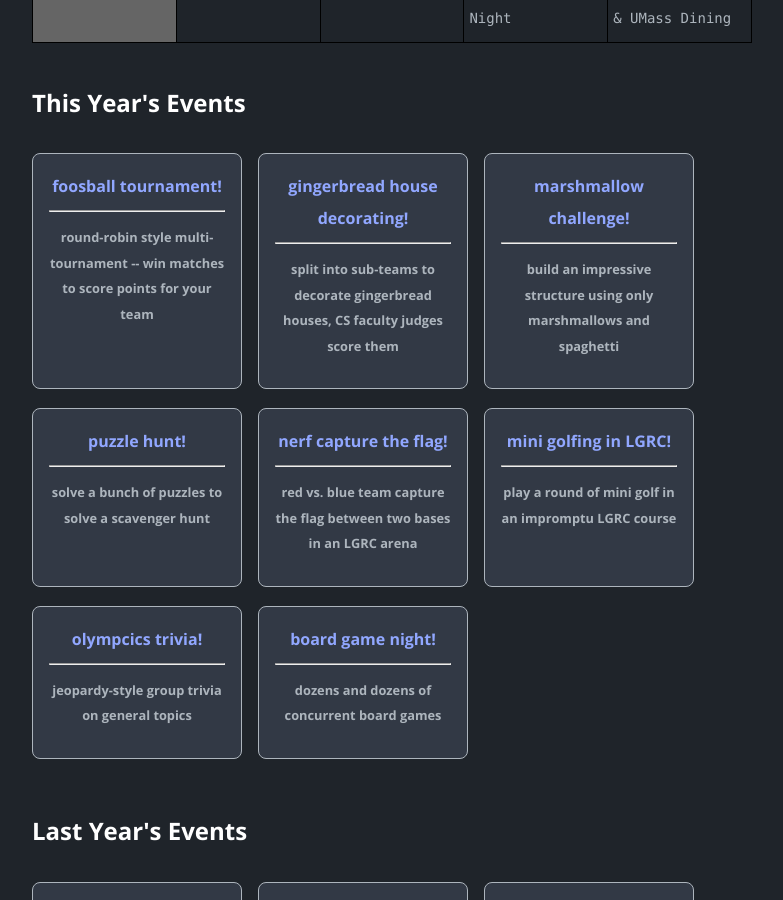
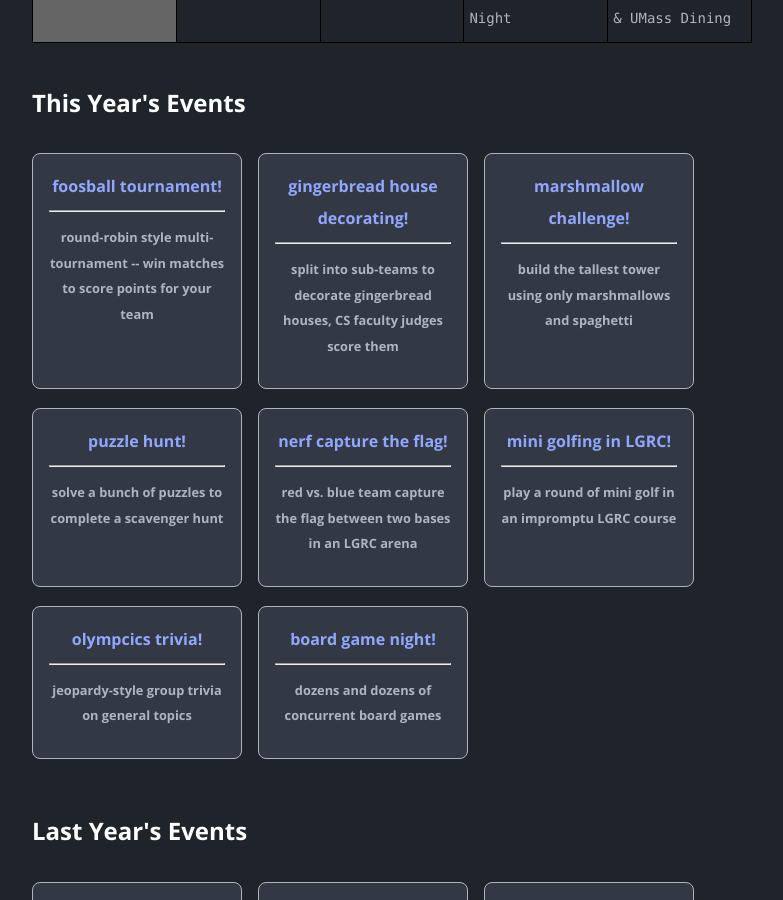
Before and after one commit to olympcics/olympcics.github.io, a Jekyll site: the page built from index.md, in a window 1280 px wide and 900 px high, scrolled down 1708 px. Shown: the whole window, without its empty margins (248-1031 px from the left). Built offline with Jekyll 4.4.1, drawn with Linux system fonts in a browser that asks for light colours.

Commit message:
Update home.yml

```diff
--- a/_data/home.yml
+++ b/_data/home.yml
@@ -19,11 +19,11 @@ project_entries:
 
   - title: marshmallow challenge!
     url: false
-    desc: build an impressive structure using only marshmallows and spaghetti
+    desc: build the tallest tower using only marshmallows and spaghetti
 
   - title: puzzle hunt!
     url: false
-    desc: solve a bunch of puzzles to solve a scavenger hunt
+    desc: solve a bunch of puzzles to complete a scavenger hunt
 
   - title: nerf capture the flag!
     url: false
```
